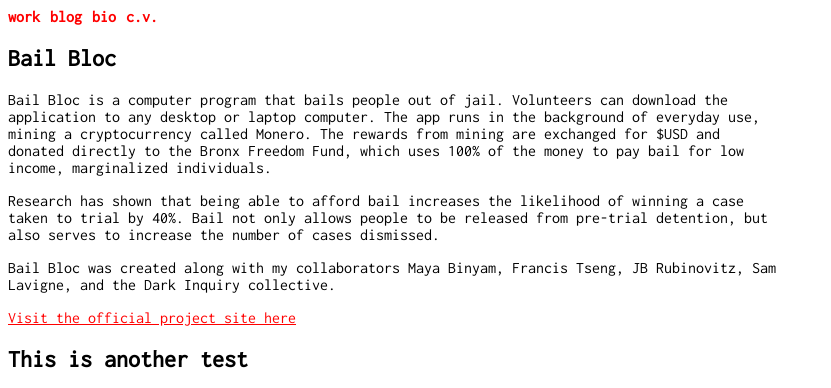
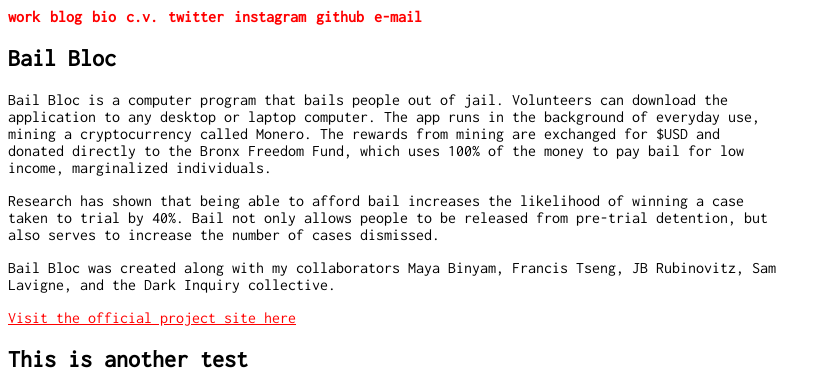
Before and after one commit to prismspecs/prismspecs.github.io, a Jekyll site: the page built from index.md, in a window 1280 px wide and 900 px high, cut to the strip 0-388 px from the top of the window. Shown: the whole strip, without its empty margins (0-831 px from the left). Built offline with Jekyll 4.4.1, drawn with Linux system fonts in a browser that asks for light colours; our own code applies the rules of GitHub Pages for plain Markdown files; a script that is not in the unit is left out.

Commit message:
Updated default.html.

```diff
--- a/_layouts/default.html
+++ b/_layouts/default.html
@@ -23,7 +23,10 @@
 			<a href="#news">blog</a>
 			<a href="#contact">bio</a>
 			<a href="#about">c.v.</a>
-
+			<a href="#about">twitter</a>
+			<a href="#about">instagram</a>
+			<a href="#about">github</a>
+			<a href="#about">e-mail</a>
 		</div>
 		<!-- <header>
 			<h1><a href="{{ "/" | absolute_url }}">{{ site.title | default: site.github.repository_name }}</a></h1>
```
